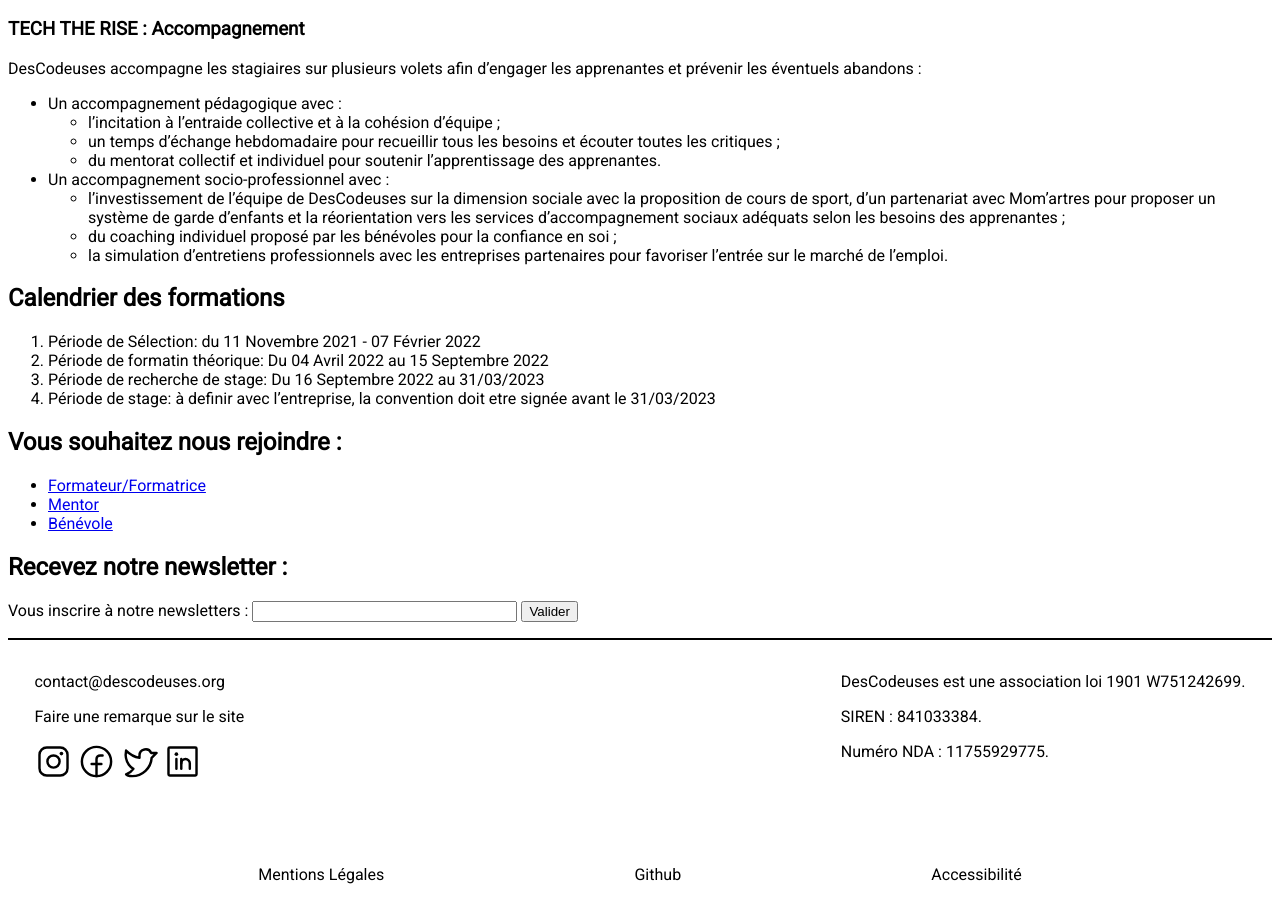
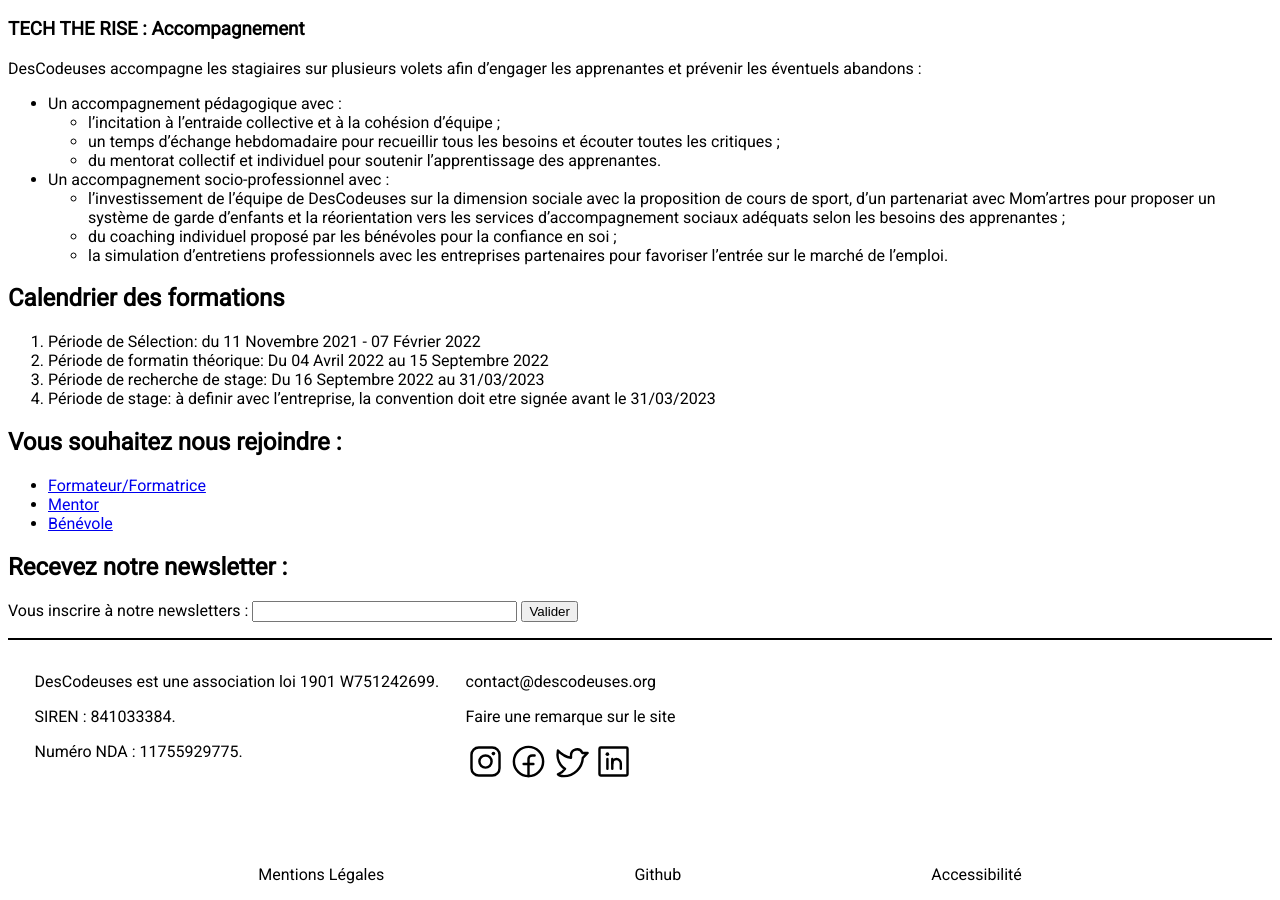
Before and after one commit to descodeuses/descodeuses.github.io, a Jekyll site: the page built from index.md, in a window 1280 px wide and 900 px high, scrolled down 709 px. Built offline with Jekyll 4.4.1, drawn with Linux system fonts in a browser that asks for light colours; some of the changed lines change nothing that is shown.

Commit message:
Update footer

```diff
--- a/_layouts/default.html
+++ b/_layouts/default.html
@@ -31,7 +31,11 @@
     <footer>
       <div class="container">
         <div id="main_bloc">
-
+          <div id="info_asso">
+            <p>DesCodeuses est une association loi 1901 W751242699.<p>
+            <p>SIREN : 841033384.</p>
+            <p>Numéro NDA : 11755929775.</p>
+          </div>
           <div>
             <p><a href="mailto:contact@descodeuses.org">contact@descodeuses.org</a></p>
             <p><a href="https://github.com/descodeuses/descodeuses.github.io/issues/new" target="_blank">Faire une remarque sur le site</a></p>
@@ -42,13 +46,6 @@
               <a href="https://www.linkedin.com/school/descodeuses/" target="_blank"><img src="/assets/images/linkedin-logo.svg" alt="Icône Linkedin"></a>
             </p>
           </div>
-
-          <div id="info_asso">
-            <p>DesCodeuses est une association loi 1901 W751242699.<p>
-            <p>SIREN : 841033384.</p>
-            <p>Numéro NDA : 11755929775.</p>
-          </div>
-
         </div>
         <div>
           <ul>
@@ -59,5 +56,6 @@
         </div>
       </div>
     </footer>
+
   </body>
 </html>
```
